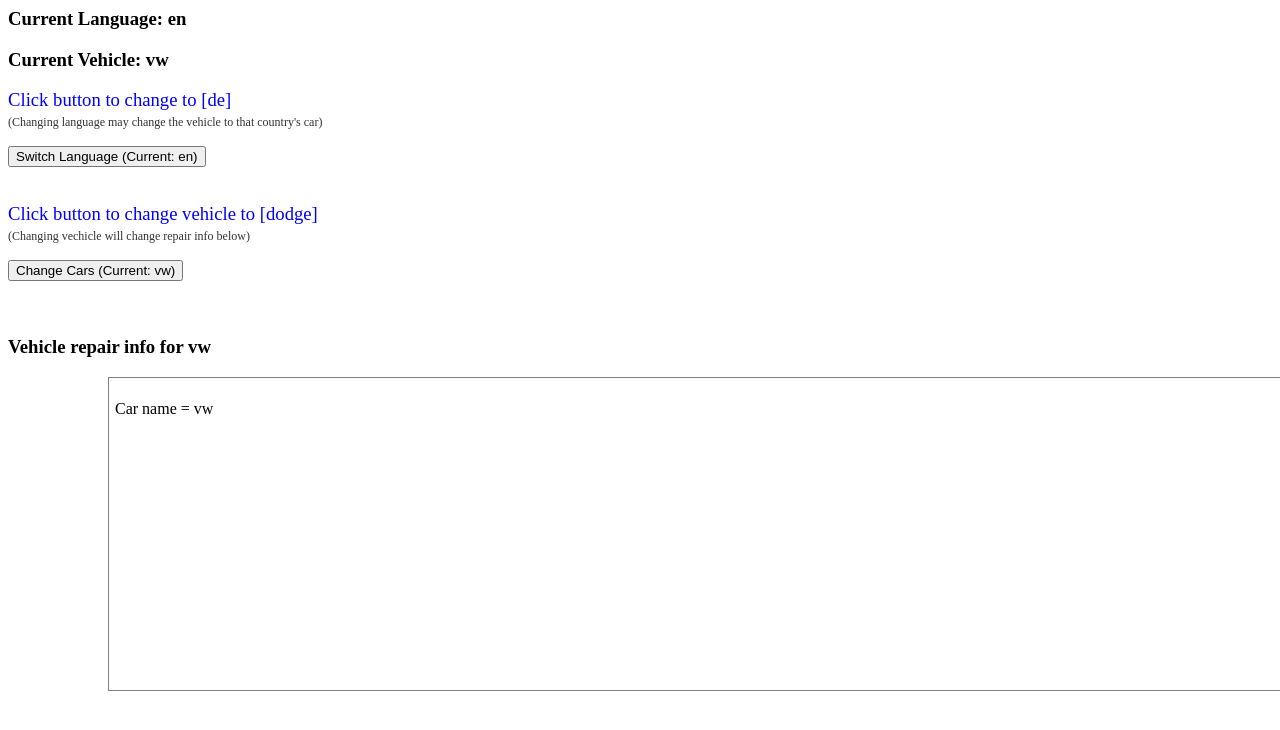
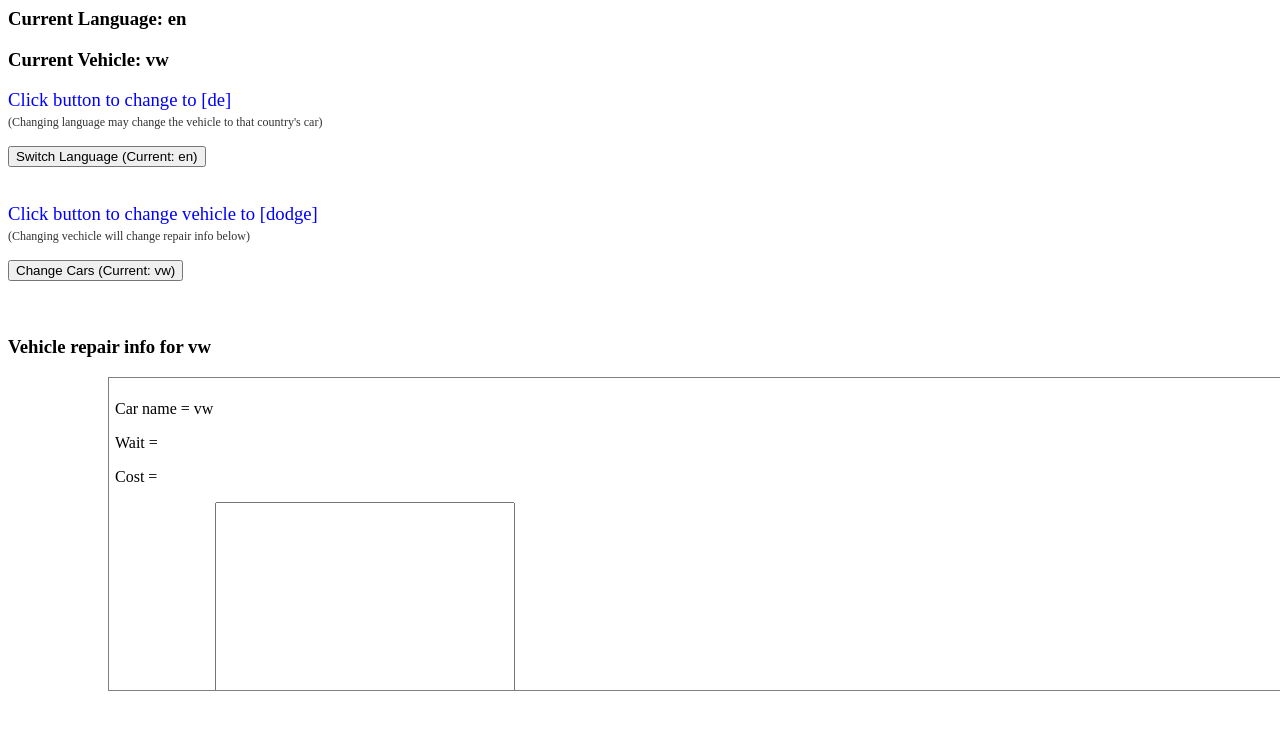
Before and after one commit to markdev101/Providers, a React (Create React App) app: page / in a window 1280 px wide. Shown: the top 730 px of the page. Built offline with nearby package versions, Linux system fonts and the light colour scheme.

Commit message:
repairs component

```diff
--- a/Repairs.tsx
+++ b/Repairs.tsx
@@ -5,15 +5,13 @@
 
 const Repairs = () => {
   const car: any = useContext(CarContext);
-  const repairData: any = useContext(RepairContext);
+  const { wait, cost, comment } = useContext(RepairContext);
 
-  const onToggle = (dir: string) => {
-    console.log('MODE CHOOSER toggled ' + dir);
-    // update global app context
-    repairData.mode = dir === 'left' ? 'workflow' : 'preset';
-  };
-  const direction = repairData.mode === 'workflow' ? 'left' : 'right';
-  console.log('ModeChooser direction  = ' + direction);
+  const [stWait, setWait] = wait;
+  const [stCost, setCost] = React.useState();
+  const [stComment, setComment] = React.useState();
+
+  console.log('REPAIRS: ', wait, cost, comment);
 
   const divStyle = {
     position: 'relative',
@@ -25,15 +23,19 @@
     overflow: 'auto',
     padding: '6px',
   };
-
-  console.log('REPAIRS: ', repairData);
+  const commentStyle = {
+    position: 'relative',
+    left: '100px',
+    width: '300px',
+    height: '200px',
+  };
 
   return (
     <div style={divStyle}>
       <p>Car name = {car.vehicle}</p>
-      {/* <p>    {repairData.wait.text} {repairData.wait.value} </p>
-      <p>    {repairData.cost.text} {repairData.cost.value} </p>
-      <textarea style={commentStyle}>{repairData.comment}</textarea> */}
+      <p> Wait = {stWait} </p>
+      <p> Cost = {stCost} </p>
+      <textarea style={commentStyle}>{stComment}</textarea>
     </div>
   );
 };
```
